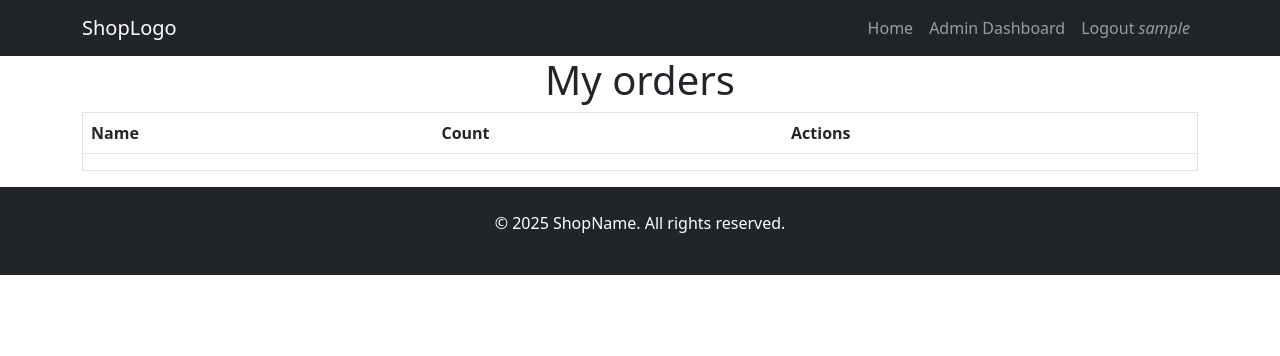
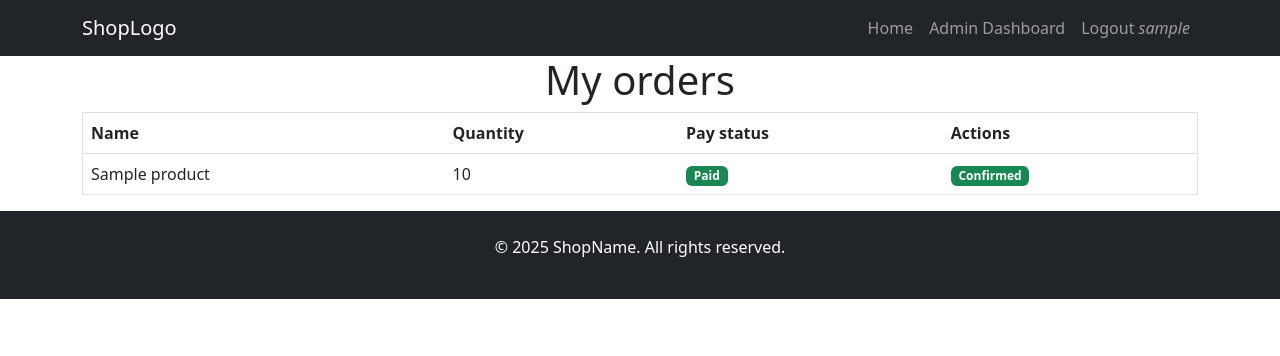
Before and after one commit to davit312/pybuy, a Flask app: page /orders in a window 1280 px wide. Shown: the top 356 px of the page. Run offline with Flask 3, Linux system fonts and the light colour scheme; a user stored in the database is signed in; tables that the repository leaves empty hold one stand-in row (values such as "Sample post"); lists and menus that the app fills with data are empty.

Commit message:
confirm delivery by user

```diff
--- a/flaskr/blueprints/order.py
+++ b/flaskr/blueprints/order.py
@@ -9,12 +9,12 @@
 @order_bp.route('/orders')
 @login_required
 def user_orders():
-    items = db.session.query(OrderRecord).filter_by(
+    orders = db.session.query(OrderRecord).filter_by(
         user_id=current_user.id,
         is_ordered=True
     ).all()
 
-    return render_template('pages/user_orders.html', user=current_user, items=items)
+    return render_template('pages/user_orders.html', user=current_user, orders=orders)
 
 @order_bp.route('/order/submit', methods=['POST'])
 @login_required
@@ -51,3 +51,22 @@
     db.session.add(order)
     db.session.commit()
     return make_response('Order sent successfully', 200)
+
+
+@order_bp.route('/order/receive', methods=['POST'])
+@login_required
+def receive_order():
+
+    request_data = request.get_json()
+    order = db.session.query(OrderRecord).get(request_data['order_id'])
+
+    if not order:
+        return make_response('No items in basket', 400)
+
+    if not order.is_sent:
+        return make_response('Order not sent', 400)
+
+    order.is_delivered = True
+    db.session.add(order)
+    db.session.commit()
+    return make_response('Order received successfully', 200)
--- a/flaskr/blueprints/shop.py
+++ b/flaskr/blueprints/shop.py
@@ -46,9 +46,6 @@
 
     return make_response('Product added to basket', 200)
 
-
-
-
 @shop_bp.route('/basket/update/<int:order_id>/<int:quantity>', methods=['POST'])
 @login_required
 def update_basket_item(order_id, quantity):
--- a/flaskr/templates/pages/order_list.html
+++ b/flaskr/templates/pages/order_list.html
@@ -25,7 +25,7 @@
             <tbody>
                 {% for order in orders %}
                 <tr>
-                    <td>{{order.name}}</td>
+                    <td>{{order.product.name}}</td>
                     <td>{{order.quantity}}</td>
                     <td>
                         {% if order.is_paid %}
--- a/flaskr/templates/pages/user_orders.html
+++ b/flaskr/templates/pages/user_orders.html
@@ -8,18 +8,62 @@
             <thead>
                 <tr>
                     <th>Name</th>
-                    <th>Count</th>
+                    <th>Quantity</th>
+                    <th>Pay status</th>
                     <th>Actions</th>
                 </tr>
             </thead>
             <tbody>
+                {% for order in orders %}
                 <tr>
-                    <td></td>
-                    <td></td>
-                    <td></td>
+                    <td>{{order.product.name}}</td>
+                    <td>{{order.quantity}}</td>
+                    <td>
+                        {% if order.is_paid %}
+                        <span class="badge bg-success">Paid</span>
+                        {% else %}
+                        <button class="btn btn-primary">Pay</button>
+                        {% endif %}
+                    </td>
+                    <td>
+                        {% if not order.is_sent %}
+                        <span class="text-danger">Waiting seller to send</span>
+                        {% else %}
+                            {% if order.is_delivered %}
+                            <span class="badge bg-success">Confirmed</span>
+                            {% else %}
+                            <button onclick="confirmDelivery({{order.id}})"  class="btn btn-primary">Confirm delivery</button>
+                            {% endif %}
+                        {% endif %}
+                    </td>
                 </tr>
+                {% endfor %}
             </tbody>
         </table>
     </div>
 </div>
 {% endblock %}
+
+{% block js %}
+<script>
+    function confirmDelivery(orderId) {
+        fetch('/order/receive', {
+            method: 'POST',
+            headers: {
+                'Content-Type': 'application/json'
+            },
+            body: JSON.stringify({ "order_id": orderId })
+        })
+        .then(response => {
+            if (response.ok) {
+                return response.text().then(text => {
+                    alert(text)
+                    if (response.ok) {
+                        location.reload()
+                    }
+                })
+            }
+        })
+    }
+</script>
+{% endblock %}
```
